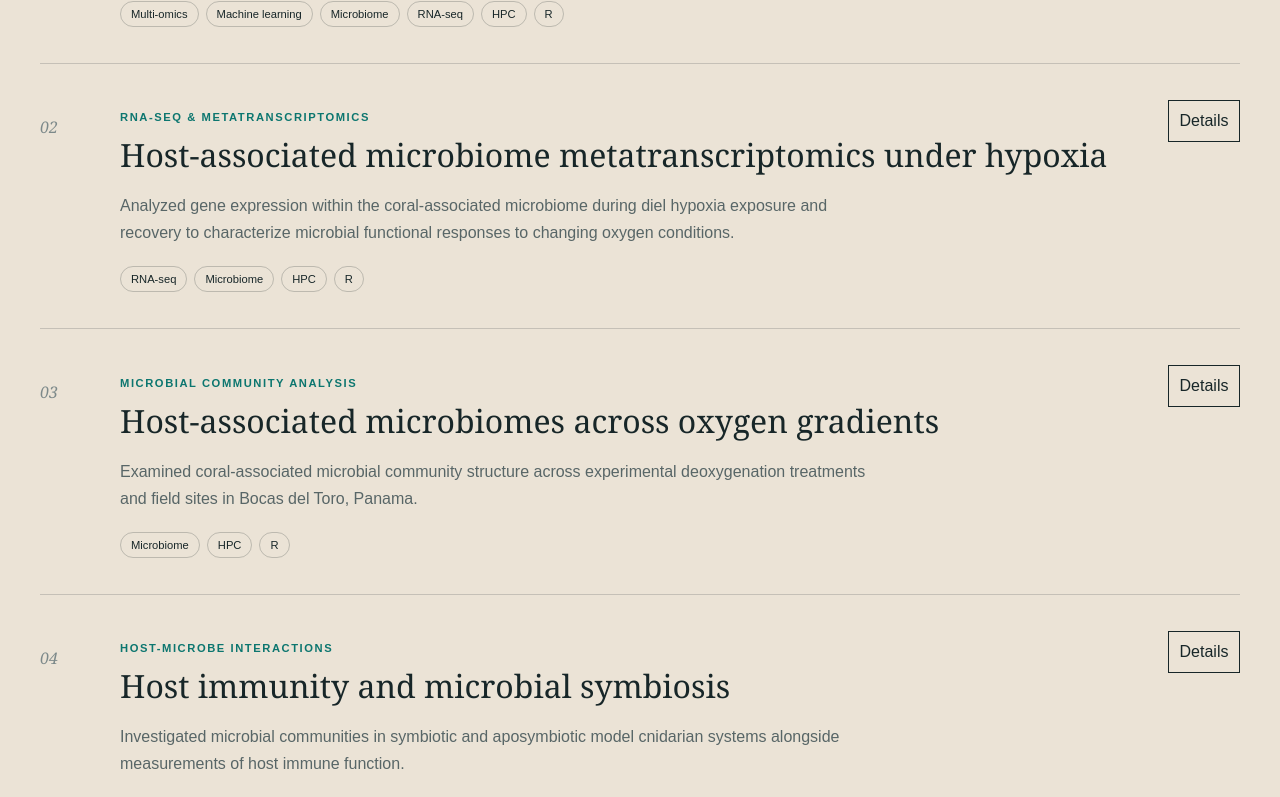
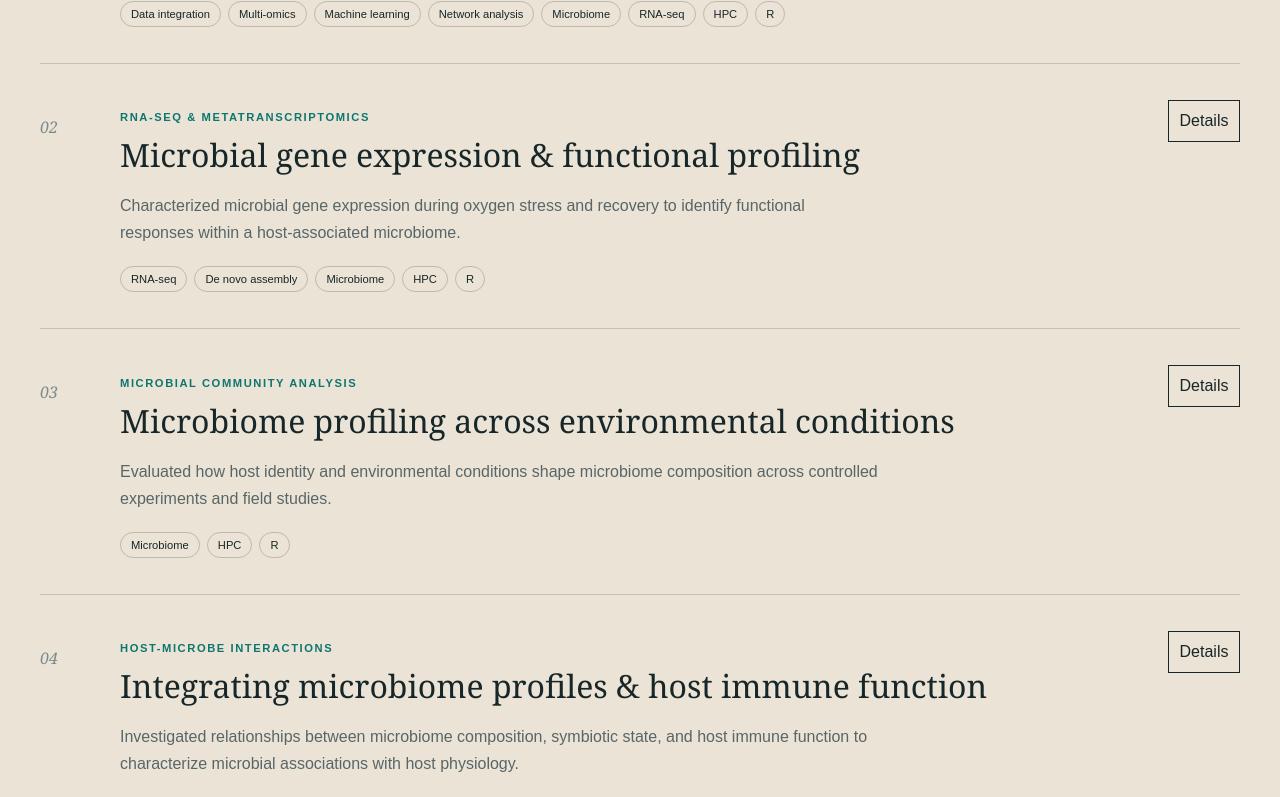
Before and after one commit to rdhoward1/personal-bioinfo-portfolio, a React (Vite) app: page / in a window 1280 px wide. Shown: the part 3460-4257 px from the top of the page. Built offline with nearby package versions, Linux system fonts and the light colour scheme.

Commit message:
Update Projects.jsx

```diff
--- a/src/Projects.jsx
+++ b/src/Projects.jsx
@@ -3,6 +3,7 @@ import { useState } from "react";
 const filters = [
   "All",
   "Multi-omics",
+  "Data integration",
   "RNA-seq",
   "Microbiome",
   "Machine learning",
@@ -16,10 +17,10 @@ const projects = [
     title: "Multi-omics signatures of disease in a holobiont system",
     category: "Integrative machine learning",
     summary:
-      "Integrated host and algal symbiont transcriptomes with 16S microbiome profiles to investigate coordinated holobiont responses to stony coral tissue loss disease (SCTLD).",
+      "Integrated host and symbiont transcriptomes with 16S microbiome profiles to investigate coordinated holobiont responses to disease.",
     contribution:
       "Built and tuned species-specific DIABLO models, evaluated classification performance, and translated selected features into interpretable biological networks.",
-    skills: ["Multi-omics", "Machine learning", "Microbiome", "RNA-seq", "HPC", "R"],
+    skills: ["Data integration", "Multi-omics", "Machine learning", "Network analysis", "Microbiome", "RNA-seq", "HPC", "R"],
     methods: [
       "mixOmics",
       "DIABLO",
@@ -40,18 +41,19 @@ const projects = [
   },
   {
     number: "02",
-    title: "Host-associated microbiome metatranscriptomics under hypoxia",
+    title: "Microbial gene expression & functional profiling",
     category: "RNA-seq & metatranscriptomics",
     summary:
-    "Analyzed gene expression within the coral-associated microbiome during diel hypoxia exposure and recovery to characterize microbial functional responses to changing oxygen conditions.",
+    "Characterized microbial gene expression during oxygen stress and recovery to identify functional responses within a host-associated microbiome.",
     contribution:
-      "Developed an HPC workflow spanning read processing, de novo transcriptome assembly, ORF prediction, functional annotation, quantification, and differential expression.",
-    skills: ["RNA-seq", "Microbiome", "HPC", "R"],
+      "Developed an end-to-end HPC workflow for non-model organisms, connecting raw sequencing reads to annotated transcripts, expression estimates, and differentially expressed genes.",
+    skills: ["RNA-seq", "De novo assembly", "Microbiome", "HPC", "R"],
     methods: [
       "FastQC",
+      "MultiQC",
       "Trimmomatic",
       "SortMeRNA",
-      "Trinity",
+      "Trinity (De novo)",
       "Bowtie2 & RSEM",
       "TransDecoder",
       "Trinotate",
@@ -65,12 +67,12 @@ const projects = [
   },
   {
     number: "03",
-    title: "Host-associated microbiomes across oxygen gradients",
+    title: "Microbiome profiling across environmental conditions",
     category: "Microbial community analysis",
     summary:
-      "Examined coral-associated microbial community structure across experimental deoxygenation treatments and field sites in Bocas del Toro, Panama.",
+      "Evaluated how host identity and environmental conditions shape microbiome composition across controlled experiments and field studies.",
     contribution:
-      "Developed reproducible 16S workflows and multivariate analyses to evaluate differences associated with host species, site, depth, and oxygen conditions.",
+      "Built reproducible 16S analysis workflows and applied multivariate modeling and differential abundance analysis to identify microbial taxa associated with oxygen stress and environmental variation.",
     skills: ["Microbiome", "HPC", "R"],
     methods: [
       "16S rRNA data processing",
@@ -88,20 +90,21 @@ const projects = [
   },
   {
     number: "04",
-    title: "Host immunity and microbial symbiosis",
+    title: "Integrating microbiome profiles & host immune function",
     category: "Host-microbe interactions",
     summary:
-      "Investigated microbial communities in symbiotic and aposymbiotic model cnidarian systems alongside measurements of host immune function.",
+      "Investigated relationships between microbiome composition, symbiotic state, and host immune function to characterize microbial associations with host physiology.",
     contribution:
-      "Connected microbial community profiles with enzyme activity measurements using multivariate statistics, network analysis, and interpretable visualization.",
-    skills: ["Microbiome", "HPC", "R"],
-    methods: [
+      "Integrated microbial community profiles with immune enzyme activity measurements using multivariate statistics and network analysis to identify associations between microbial taxa and host immune responses.",
+    skills: ["Data integration", "Network analysis", "Microbiome", "HPC", "R"],
+      methods: [
       "16S rRNA data processing",
       "Cutadapt",
       "DADA2",
       "phyloseq",
       "vegan",
       "PERMANOVA",
+      "ANCOM-BC",
       "WGCNA",
       "Indicator species",
       "ggplot2",
```
